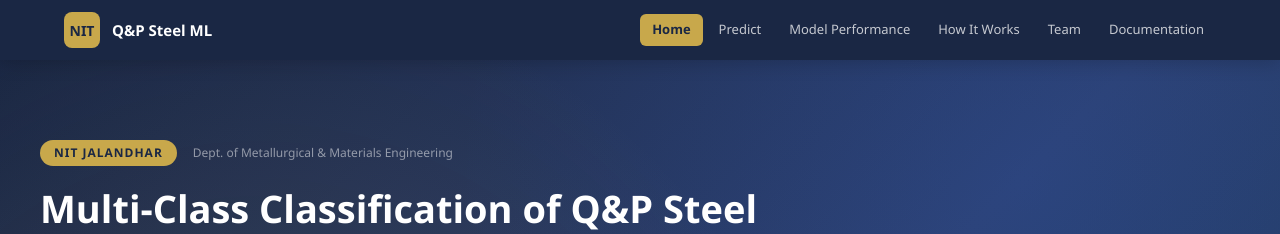
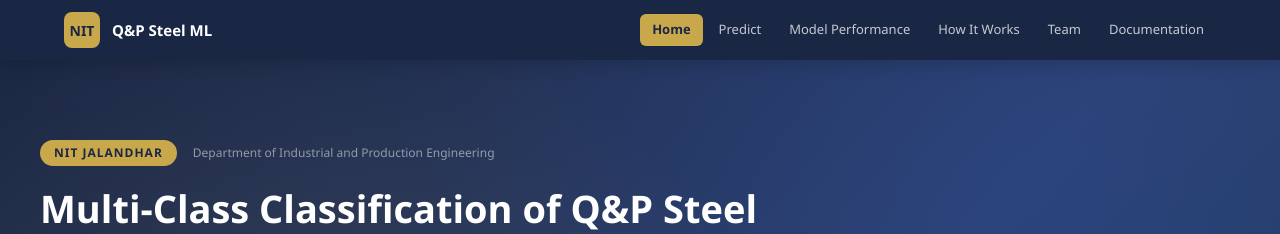
Before and after one commit to mee-vishal/Q-P_Steel_ML, a React app in the folder frontend/: page / in a window 1280 px wide. Shown: the top 234 px of the page. Built offline with nearby package versions, Linux system fonts and the light colour scheme; the HTML template or start-up script is replaced by a standard one.

Commit message:
dept name

```diff
--- a/frontend/src/App.jsx
+++ b/frontend/src/App.jsx
@@ -486,7 +486,7 @@ export default function App() {
         <div style={{ maxWidth: 1200, margin: "0 auto", position: "relative" }}>
           <div style={{ display: "flex", alignItems: "center", gap: 16, marginBottom: 20 }}>
             <div style={{ background: COLORS.gold, color: COLORS.navy, padding: "4px 14px", borderRadius: 999, fontSize: 12, fontWeight: 700, letterSpacing: 1 }}>NIT JALANDHAR</div>
-            <div style={{ color: "rgba(255,255,255,0.5)", fontSize: 12 }}>Dept. of Metallurgical & Materials Engineering</div>
+            <div style={{ color: "rgba(255,255,255,0.5)", fontSize: 12 }}>Department of Industrial and Production Engineering</div>
           </div>
           <h1 style={{ fontSize: 38, fontWeight: 900, lineHeight: 1.2, margin: "0 0 16px", maxWidth: 800 }}>
             Multi-Class Classification of Q&P Steel Microstructure
```
